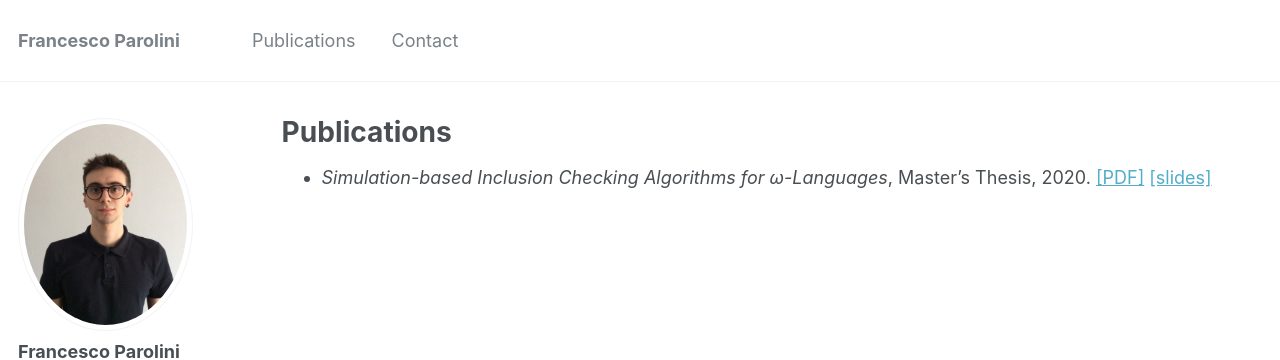
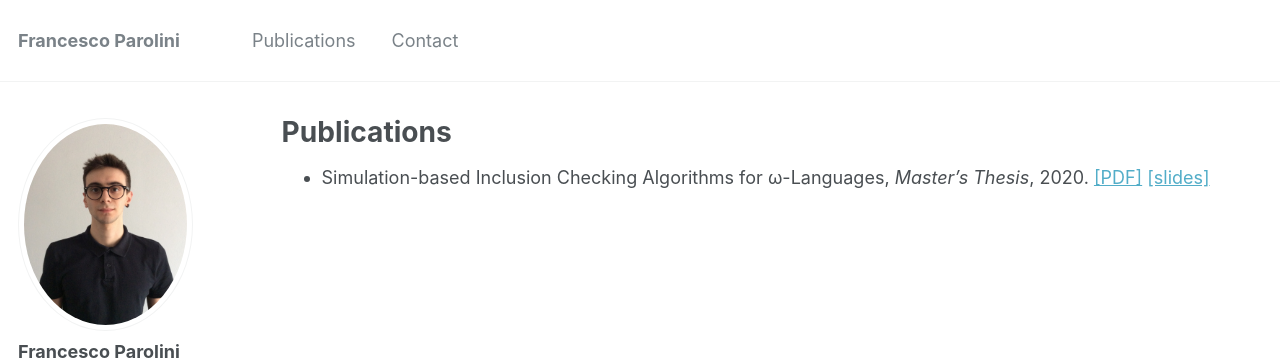
Before and after one commit to parof/parof.github.io, a Jekyll site: the page built from _pages/publications.md, in a window 1280 px wide. Shown: the top 360 px of the page. Built offline with Jekyll 4.4.1, drawn with Linux system fonts in a browser that asks for light colours.

Commit message:
modificato italico

```diff
--- a/_pages/publications.md
+++ b/_pages/publications.md
@@ -15,5 +15,5 @@ author_profile: true
   {% include archive-single.html %}
 {% endfor %} -->
 
-* *Simulation-based Inclusion Checking Algorithms for ω-Languages*, Master's Thesis, 2020.
+* Simulation-based Inclusion Checking Algorithms for ω-Languages, *Master's Thesis*, 2020.
 [[PDF]](https://parof.github.io/files/Parolini_MThesis.pdf) [[slides]](https://parof.github.io/files/Parolini_MThesis_slides.pdf)
```
